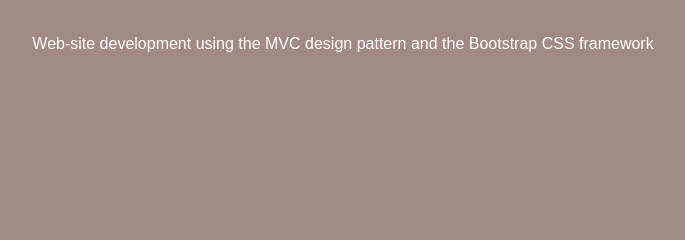
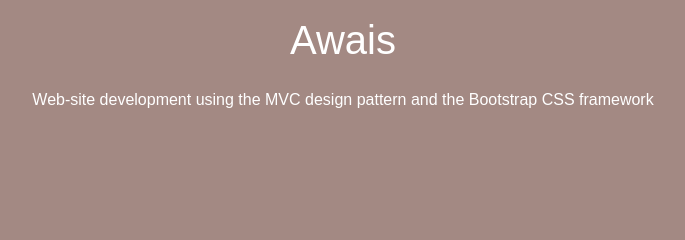
Before and after one commit to awaist7860/cLient-Server-Systems-PHP-Project, a PHP site: page / in a window 1280 px wide. Shown: the part 237-477 px from the top of the page, without its empty margins (297-982 px from the left). Run offline with PHP 8.4, Linux system fonts and the light colour scheme; data that the repository does not hold is empty; some libraries are stand-ins or nearby versions.

Commit message:
Awais H1 in indesx phtml

```diff
--- a/AwaisAuctions/Views/index.phtml
+++ b/AwaisAuctions/Views/index.phtml
@@ -23,4 +23,6 @@
         </table>
     </form>
 
+<h1>Awais</h1>
+
 <?php require('template/footer.phtml') ?>
```
